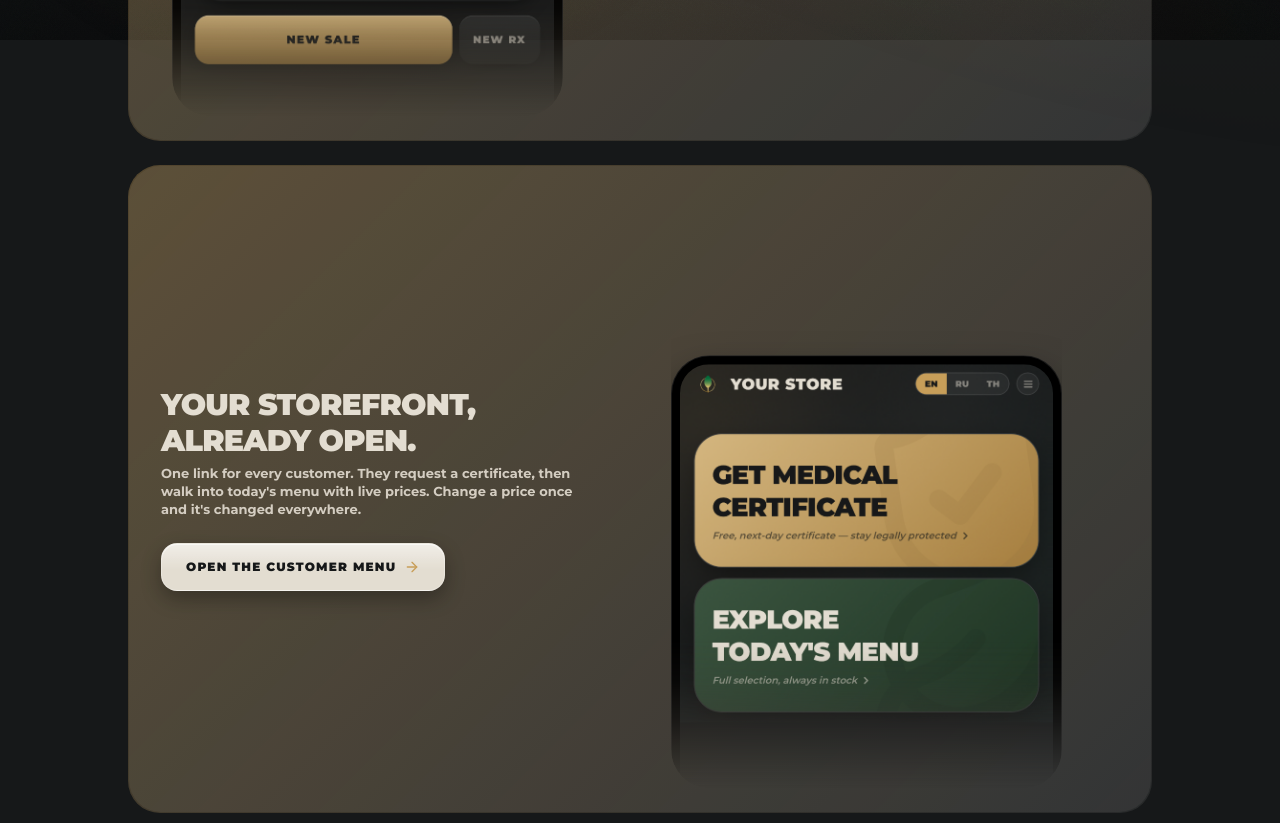
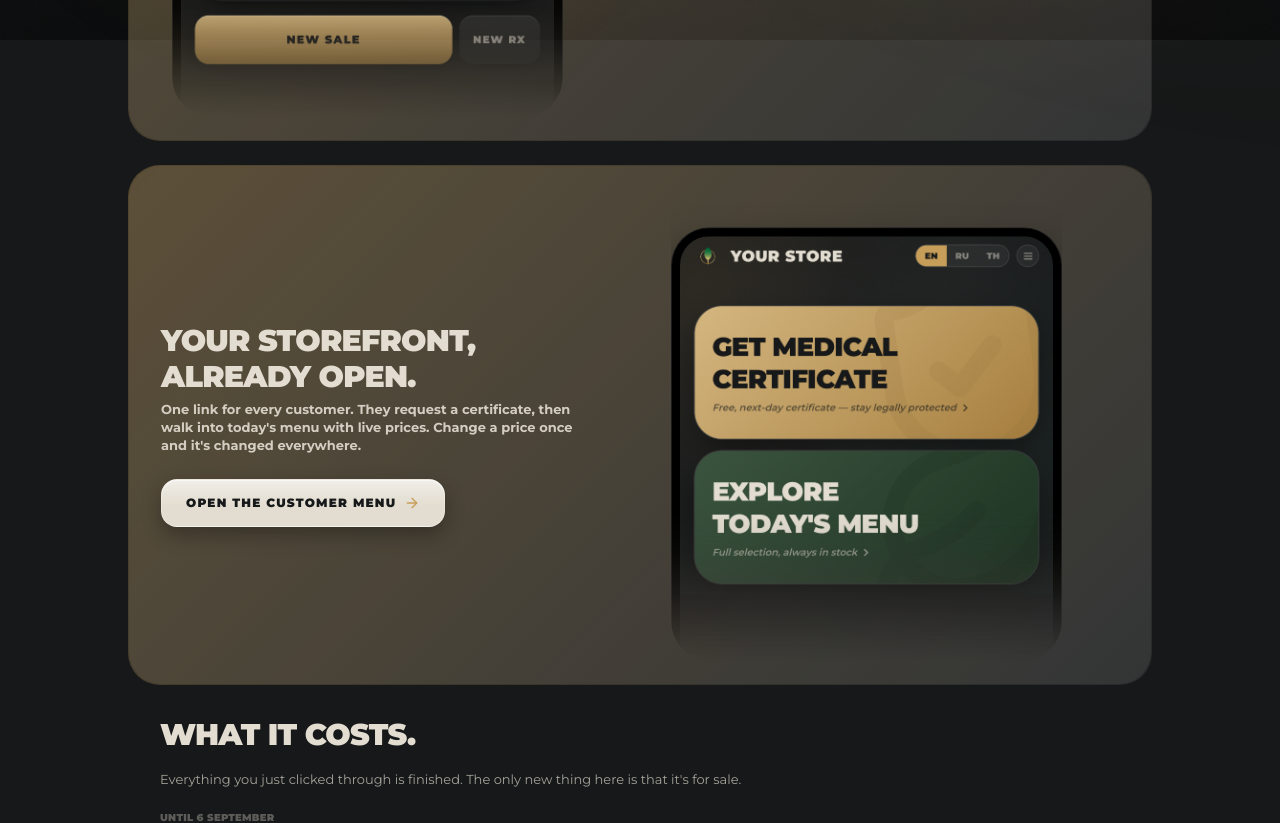
Before and after one commit to spsnft/420sample, a Next.js app: page / in a window 1280 px wide. Shown: the part 760-1583 px from the top of the page. Built offline with nearby package versions, Linux system fonts and the light colour scheme; no server answers.

Commit message:
Update PartnersClient.tsx

```diff
--- a/src/components/partners/PartnersClient.tsx
+++ b/src/components/partners/PartnersClient.tsx
@@ -364,7 +364,7 @@ export default function PartnersClient() {
           title={t.blockStorefrontTitle}
           subtitle={t.blockStorefrontSubtitle}
           mobileCtaGapClassName="mt-[-30px]"
-          mockupTopMarginClassName="-mt-20 lg:mt-16"
+          mockupTopMarginClassName="-mt-20 lg:-mt-16"
           mockup={
             <PhoneMockup
               src="/images/partners/customer-view.png"
```
